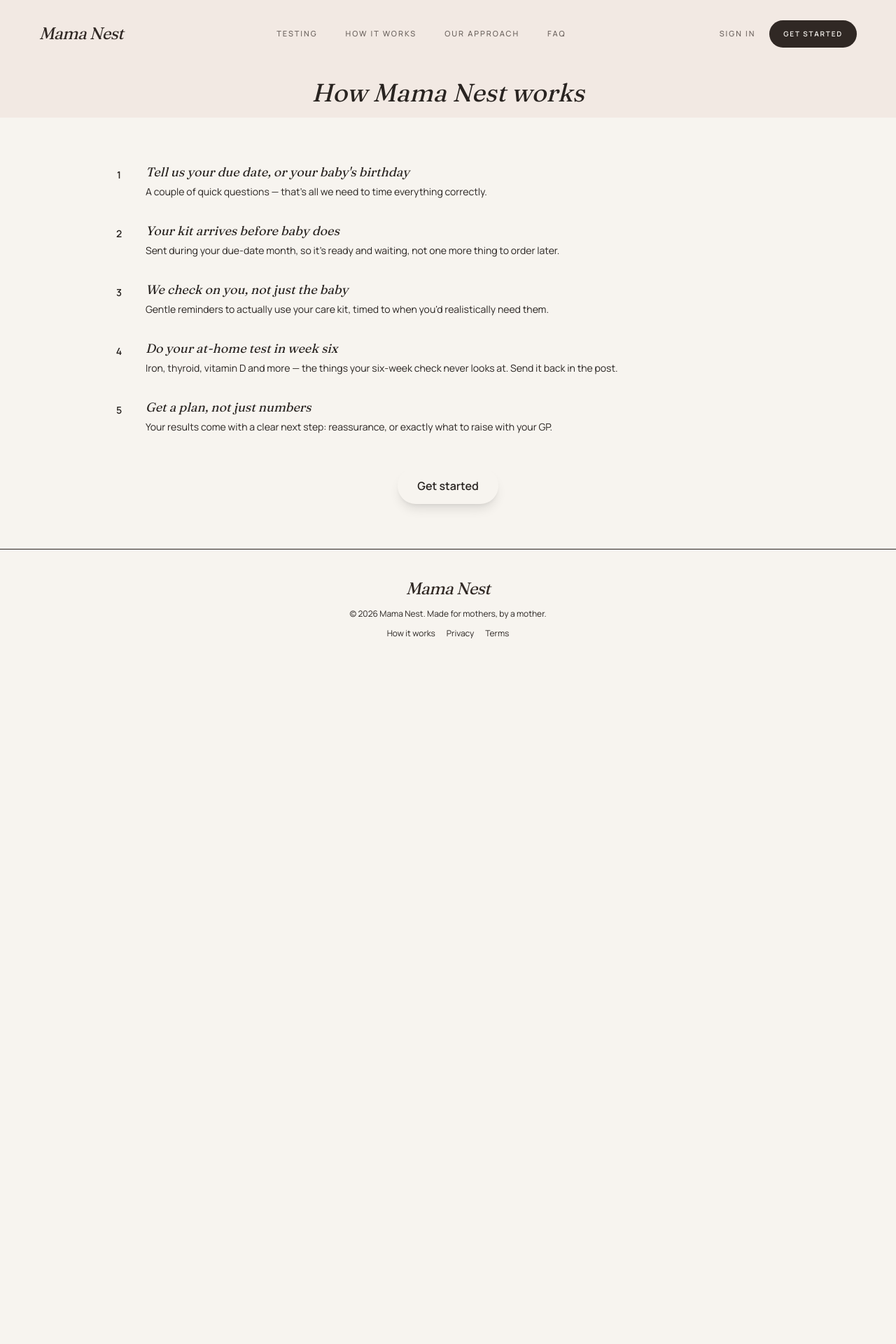
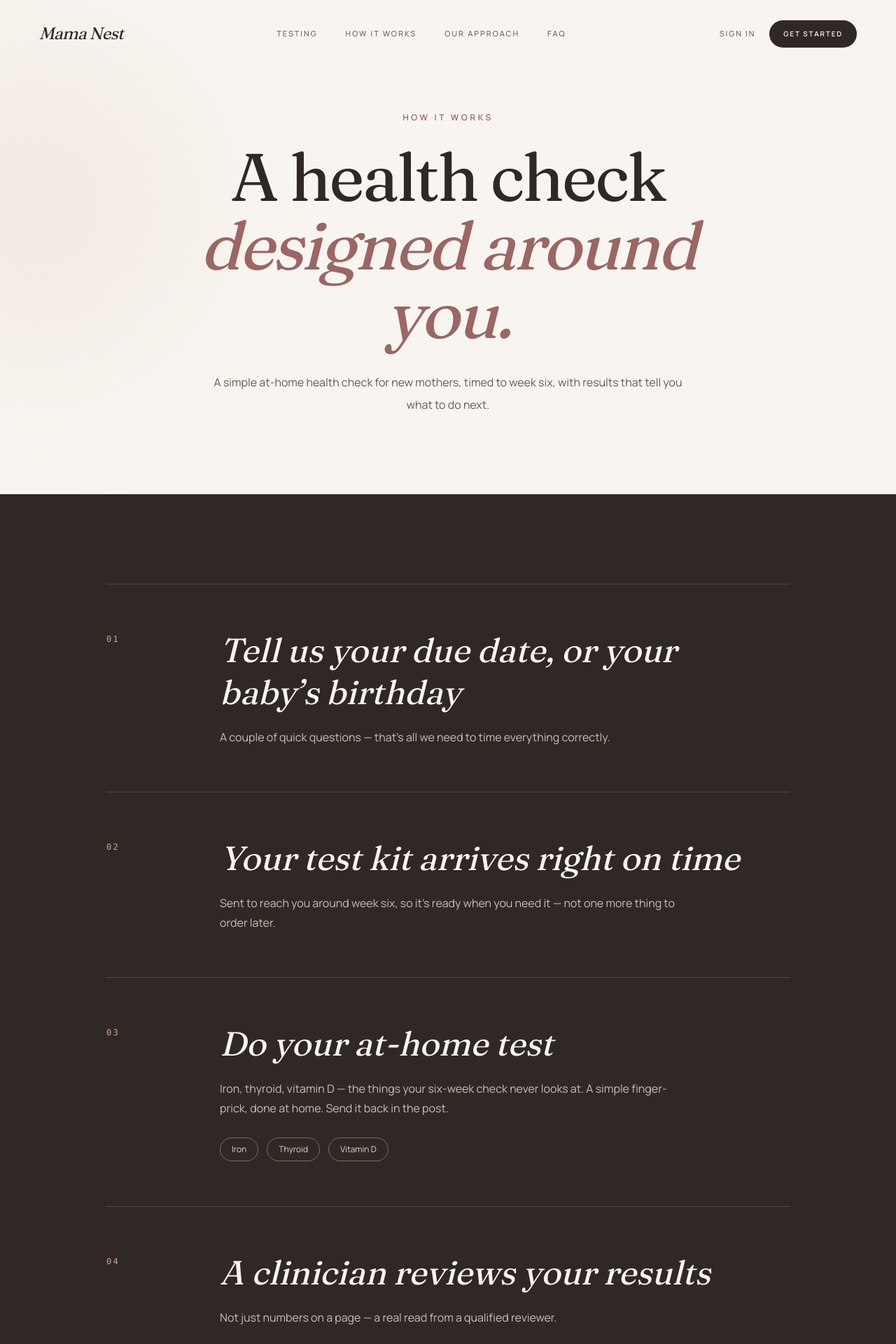
Before and after one commit to habibaby/mama-nest, a Next.js app: page /how-it-works in a window 1280 px wide. Shown: the top 1920 px of the page at 70% size. Before the commit the page ends 953 px from the top, so only its background shows below. Built offline with nearby package versions, Linux system fonts and the light colour scheme.

Commit message:
Update page.tsx

```diff
--- a/src/app/how-it-works/page.tsx
+++ b/src/app/how-it-works/page.tsx
@@ -1,65 +1,171 @@
+import { ArrowRight, Check } from "lucide-react";
 import { Header } from "@/components/layout/Header";
 import { Footer } from "@/components/layout/Footer";
+import { Button } from "@/components/ui/Button";
 import { Container } from "@/components/ui/Container";
-import { Button } from "@/components/ui/Button";
+import { Reveal } from "@/components/ui/Reveal";
 
 const steps = [
   {
-    title: "Tell us your due date, or your baby's birthday",
-    body: "A couple of quick questions — that's all we need to time everything correctly.",
+    number: "01",
+    title: "Tell us your due date, or your baby’s birthday",
+    text: "A couple of quick questions — that’s all we need to time everything correctly.",
   },
   {
-    title: "Your kit arrives before baby does",
-    body: "Sent during your due-date month, so it's ready and waiting, not one more thing to order later.",
+    number: "02",
+    title: "Your test kit arrives right on time",
+    text: "Sent to reach you around week six, so it’s ready when you need it — not one more thing to order later.",
   },
   {
-    title: "We check on you, not just the baby",
-    body: "Gentle reminders to actually use your care kit, timed to when you'd realistically need them.",
+    number: "03",
+    title: "Do your at-home test",
+    text: "Iron, thyroid, vitamin D — the things your six-week check never looks at. A simple finger-prick, done at home. Send it back in the post.",
   },
   {
-    title: "Do your at-home test in week six",
-    body: "Iron, thyroid, vitamin D and more — the things your six-week check never looks at. Send it back in the post.",
+    number: "04",
+    title: "A clinician reviews your results",
+    text: "Not just numbers on a page — a real read from a qualified reviewer.",
   },
   {
+    number: "05",
     title: "Get a plan, not just numbers",
-    body: "Your results come with a clear next step: reassurance, or exactly what to raise with your GP.",
+    text: "Reassurance, or exactly what to raise with your GP. Either way, you’ll know.",
   },
 ];
 
+export const metadata = {
+  title: "How It Works | Mama Nest",
+  description:
+    "How Mama Nest works — a simple at-home health check for new mothers, timed to week six, with results that tell you what to do next.",
+};
+
 export default function HowItWorksPage() {
   return (
-    <>
-      <div className="relative bg-blush/40 pb-4 pt-28">
-        <Header />
-        <Container>
-          <h1 className="mx-auto max-w-xl text-balance text-center font-heading text-4xl italic text-rose-deep">
-            How Mama Nest works
-          </h1>
-        </Container>
-      </div>
-      <section className="bg-offwhite py-16">
-        <Container className="max-w-2xl">
-          <ol className="flex flex-col gap-8">
-            {steps.map((step, i) => (
-              <li key={step.title} className="flex gap-5">
-                <span className="flex h-9 w-9 shrink-0 items-center justify-center rounded-full bg-rose text-sm font-semibold text-offwhite">
-                  {i + 1}
+    <main className="bg-[#F8F5F0] text-[#302824]">
+      <Header />
+
+      {/* HERO */}
+
+      <section className="relative overflow-hidden pt-32 pb-20 lg:pt-40 lg:pb-28">
+        <div
+          aria-hidden
+          className="pointer-events-none absolute -left-40 top-20 h-[420px] w-[420px] rounded-full bg-[#D9B8A5]/20 blur-[110px]"
+        />
+
+        <Container className="relative">
+          <div className="mx-auto max-w-4xl text-center">
+            <Reveal>
+              <p className="text-xs font-semibold uppercase tracking-[0.3em] text-[#9B6664]">
+                How it works
+              </p>
+            </Reveal>
+
+            <Reveal delay={100}>
+              <h1 className="mt-7 font-heading text-5xl leading-[1.02] tracking-[-0.03em] sm:text-6xl lg:text-8xl">
+                A health check
+                <br />
+                <span className="italic text-[#9B6664]">
+                  designed around you.
                 </span>
-                <div>
-                  <p className="font-heading text-lg italic text-rose-deep">{step.title}</p>
-                  <p className="mt-1 text-sm text-ink/65">{step.body}</p>
-                </div>
-              </li>
-            ))}
-          </ol>
-          <div className="mt-12 flex justify-center">
-            <Button href="/start" size="lg">
-              Get started
-            </Button>
+              </h1>
+            </Reveal>
+
+            <Reveal delay={180}>
+              <p className="mx-auto mt-8 max-w-2xl text-base leading-8 text-[#655B56]">
+                A simple at-home health check for new mothers, timed to week
+                six, with results that tell you what to do next.
+              </p>
+            </Reveal>
           </div>
         </Container>
       </section>
+
+      {/* STEPS */}
+
+      <section className="bg-[#302824] py-24 text-[#F8F5F0] lg:py-32">
+        <Container>
+          <div className="mx-auto max-w-5xl">
+            {steps.map((step, index) => (
+              <Reveal key={step.number} delay={index * 70}>
+                <div className="grid gap-8 border-t border-[#514742] py-12 md:grid-cols-[100px_1fr] lg:grid-cols-[130px_1fr] lg:py-16">
+                  <div>
+                    <span className="font-mono text-xs tracking-[0.2em] text-[#D1A39A]">
+                      {step.number}
+                    </span>
+                  </div>
+
+                  <div className="max-w-3xl">
+                    <h2 className="font-heading text-3xl leading-tight italic sm:text-4xl lg:text-5xl">
+                      {step.title}
+                    </h2>
+
+                    <p className="mt-5 max-w-2xl text-sm leading-7 text-[#C9BFBA] sm:text-base">
+                      {step.text}
+                    </p>
+
+                    {index === 2 && (
+                      <div className="mt-7 flex flex-wrap gap-3">
+                        {["Iron", "Thyroid", "Vitamin D"].map((item) => (
+                          <span
+                            key={item}
+                            className="rounded-full border border-[#806C65] px-4 py-2 text-xs text-[#EBD3CC]"
+                          >
+                            {item}
+                          </span>
+                        ))}
+                      </div>
+                    )}
+
+                    {index === 4 && (
+                      <div className="mt-7 flex items-center gap-3 text-sm text-[#EBD3CC]">
+                        <span className="flex h-8 w-8 items-center justify-center rounded-full border border-[#806C65]">
+                          <Check size={14} />
+                        </span>
+                        Clear next steps after your results
+                      </div>
+                    )}
+                  </div>
+                </div>
+              </Reveal>
+            ))}
+          </div>
+        </Container>
+      </section>
+
+      {/* CTA */}
+
+      <section className="bg-[#EFE7E0] py-24 lg:py-32">
+        <Container className="text-center">
+          <Reveal>
+            <p className="text-xs font-semibold uppercase tracking-[0.3em] text-[#9B6664]">
+              Mama Nest
+            </p>
+          </Reveal>
+
+          <Reveal delay={100}>
+            <h2 className="mx-auto mt-7 max-w-3xl font-heading text-5xl leading-[1.05] sm:text-6xl lg:text-7xl">
+              Someone should check on
+              <br />
+              <span className="italic text-[#9B6664]">you too.</span>
+            </h2>
+          </Reveal>
+
+          <Reveal delay={180}>
+            <div className="mt-10">
+              <Button
+                href="/start"
+                size="lg"
+                icon={ArrowRight}
+                className="rounded-full bg-[#302824] px-9 text-[#F8F5F0] hover:bg-[#453A35]"
+              >
+                Get started
+              </Button>
+            </div>
+          </Reveal>
+        </Container>
+      </section>
+
       <Footer />
-    </>
+    </main>
   );
 }
```
